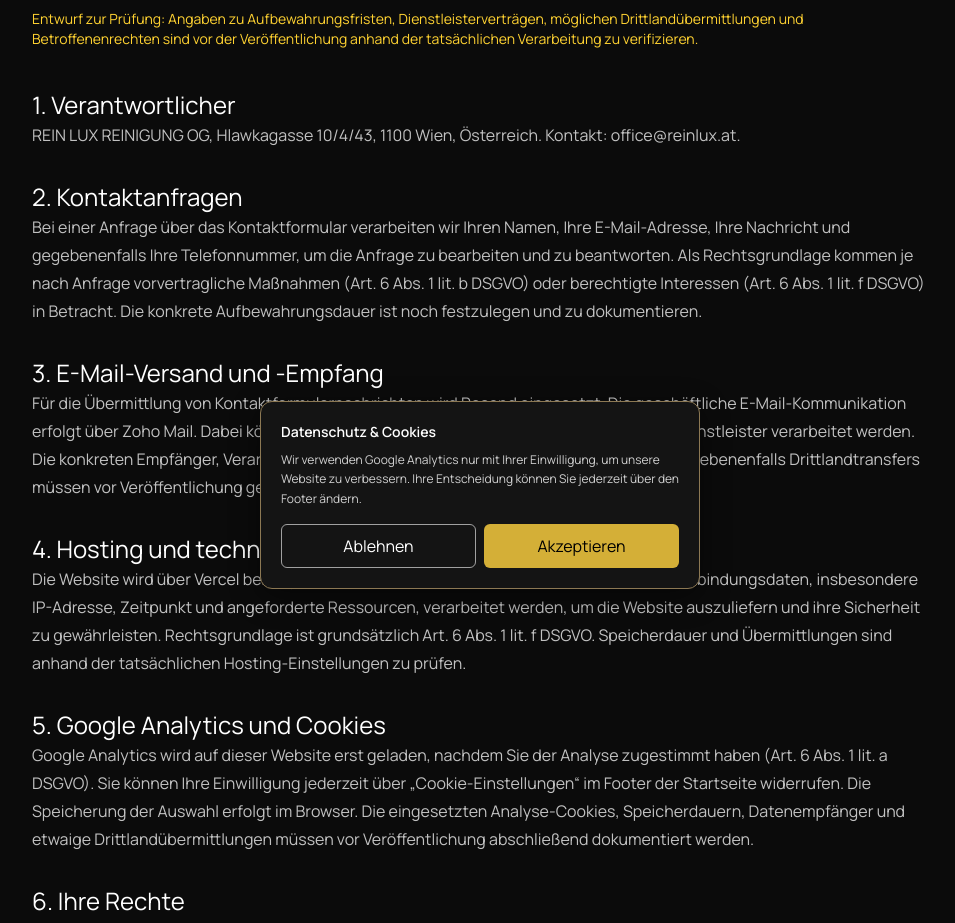
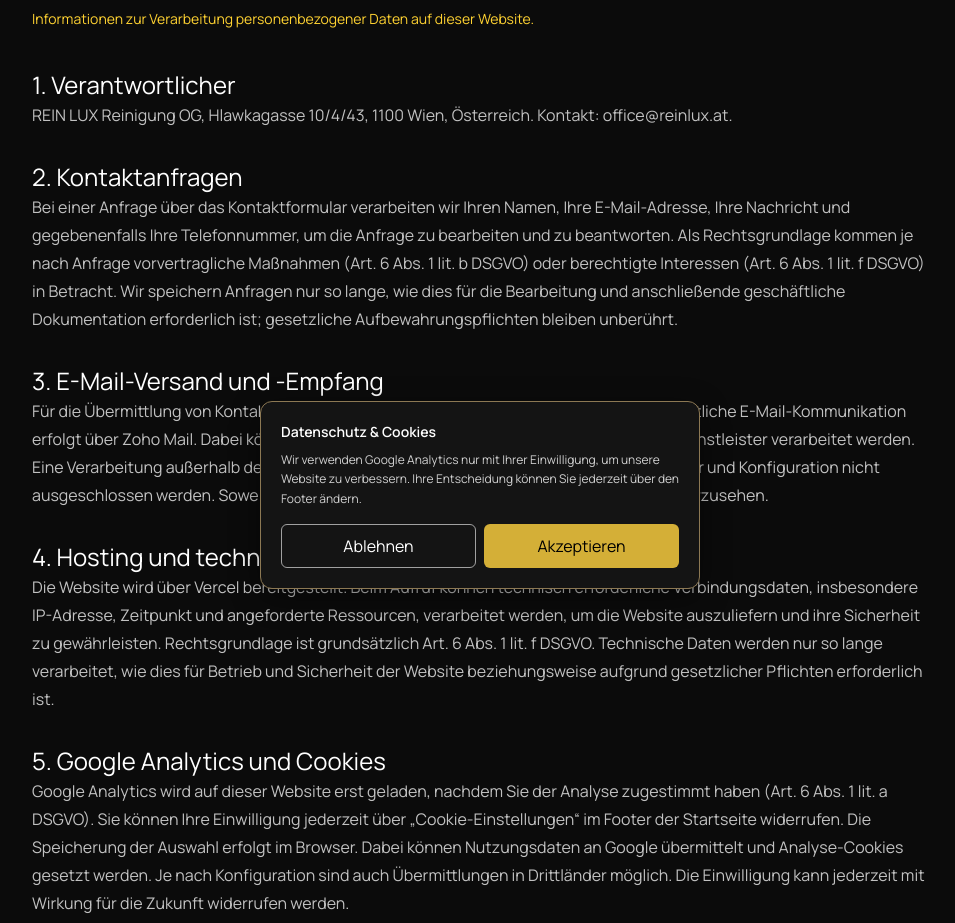
Before and after one commit to Leviackermana/rein-lux, a Next.js app: page /datenschutz in a window 1280 px wide. Shown: the part 199-1122 px from the top of the page, without its empty margins (160-1115 px from the left). Built offline with nearby package versions, Linux system fonts and the light colour scheme.

Commit message:
Refine privacy information and remove unfinished placeholder wording

```diff
--- a/app/datenschutz/page.tsx
+++ b/app/datenschutz/page.tsx
@@ -8,13 +8,13 @@ export default function Datenschutz() {
     <div className="section-shell max-w-4xl py-20 text-white/75">
       <Link href="/" className="text-[#D4AF37] hover:underline">← Zur Startseite</Link>
       <h1 className="font-display mt-10 text-5xl text-white">Datenschutzerklärung</h1>
-      <p className="mt-4 text-sm text-amber-300">Entwurf zur Prüfung: Angaben zu Aufbewahrungsfristen, Dienstleisterverträgen, möglichen Drittlandübermittlungen und Betroffenenrechten sind vor der Veröffentlichung anhand der tatsächlichen Verarbeitung zu verifizieren.</p>
+      <p className="mt-4 text-sm text-amber-300">Informationen zur Verarbeitung personenbezogener Daten auf dieser Website.</p>
       <div className="mt-10 space-y-8 leading-7">
-        <section><h2 className="text-2xl text-white">1. Verantwortlicher</h2><p>REIN LUX REINIGUNG OG, Hlawkagasse 10/4/43, 1100 Wien, Österreich. Kontakt: <a className="underline" href="mailto:office@reinlux.at">office@reinlux.at</a>.</p></section>
-        <section><h2 className="text-2xl text-white">2. Kontaktanfragen</h2><p>Bei einer Anfrage über das Kontaktformular verarbeiten wir Ihren Namen, Ihre E-Mail-Adresse, Ihre Nachricht und gegebenenfalls Ihre Telefonnummer, um die Anfrage zu bearbeiten und zu beantworten. Als Rechtsgrundlage kommen je nach Anfrage vorvertragliche Maßnahmen (Art. 6 Abs. 1 lit. b DSGVO) oder berechtigte Interessen (Art. 6 Abs. 1 lit. f DSGVO) in Betracht. Die konkrete Aufbewahrungsdauer ist noch festzulegen und zu dokumentieren.</p></section>
-        <section><h2 className="text-2xl text-white">3. E-Mail-Versand und -Empfang</h2><p>Für die Übermittlung von Kontaktformularnachrichten wird Resend eingesetzt. Die geschäftliche E-Mail-Kommunikation erfolgt über Zoho Mail. Dabei können Kontaktdaten und Nachrichteninhalte durch diese Dienstleister verarbeitet werden. Die konkreten Empfänger, Verarbeitungsstandorte, Auftragsverarbeitungsverträge und gegebenenfalls Drittlandtransfers müssen vor Veröffentlichung geprüft und ergänzt werden.</p></section>
-        <section><h2 className="text-2xl text-white">4. Hosting und technische Daten</h2><p>Die Website wird über Vercel bereitgestellt. Beim Aufruf können technisch erforderliche Verbindungsdaten, insbesondere IP-Adresse, Zeitpunkt und angeforderte Ressourcen, verarbeitet werden, um die Website auszuliefern und ihre Sicherheit zu gewährleisten. Rechtsgrundlage ist grundsätzlich Art. 6 Abs. 1 lit. f DSGVO. Speicherdauer und Übermittlungen sind anhand der tatsächlichen Hosting-Einstellungen zu prüfen.</p></section>
-        <section><h2 className="text-2xl text-white">5. Google Analytics und Cookies</h2><p>Google Analytics wird auf dieser Website erst geladen, nachdem Sie der Analyse zugestimmt haben (Art. 6 Abs. 1 lit. a DSGVO). Sie können Ihre Einwilligung jederzeit über „Cookie-Einstellungen“ im Footer der Startseite widerrufen. Die Speicherung der Auswahl erfolgt im Browser. Die eingesetzten Analyse-Cookies, Speicherdauern, Datenempfänger und etwaige Drittlandübermittlungen müssen vor Veröffentlichung abschließend dokumentiert werden.</p></section>
+        <section><h2 className="text-2xl text-white">1. Verantwortlicher</h2><p>REIN LUX Reinigung OG, Hlawkagasse 10/4/43, 1100 Wien, Österreich. Kontakt: <a className="underline" href="mailto:office@reinlux.at">office@reinlux.at</a>.</p></section>
+        <section><h2 className="text-2xl text-white">2. Kontaktanfragen</h2><p>Bei einer Anfrage über das Kontaktformular verarbeiten wir Ihren Namen, Ihre E-Mail-Adresse, Ihre Nachricht und gegebenenfalls Ihre Telefonnummer, um die Anfrage zu bearbeiten und zu beantworten. Als Rechtsgrundlage kommen je nach Anfrage vorvertragliche Maßnahmen (Art. 6 Abs. 1 lit. b DSGVO) oder berechtigte Interessen (Art. 6 Abs. 1 lit. f DSGVO) in Betracht. Wir speichern Anfragen nur so lange, wie dies für die Bearbeitung und anschließende geschäftliche Dokumentation erforderlich ist; gesetzliche Aufbewahrungspflichten bleiben unberührt.</p></section>
+        <section><h2 className="text-2xl text-white">3. E-Mail-Versand und -Empfang</h2><p>Für die Übermittlung von Kontaktformularnachrichten wird Resend eingesetzt. Die geschäftliche E-Mail-Kommunikation erfolgt über Zoho Mail. Dabei können Kontaktdaten und Nachrichteninhalte durch diese Dienstleister verarbeitet werden. Eine Verarbeitung außerhalb des Europäischen Wirtschaftsraums kann je nach Dienstleister und Konfiguration nicht ausgeschlossen werden. Soweit erforderlich, sind geeignete Garantien nach der DSGVO vorzusehen.</p></section>
+        <section><h2 className="text-2xl text-white">4. Hosting und technische Daten</h2><p>Die Website wird über Vercel bereitgestellt. Beim Aufruf können technisch erforderliche Verbindungsdaten, insbesondere IP-Adresse, Zeitpunkt und angeforderte Ressourcen, verarbeitet werden, um die Website auszuliefern und ihre Sicherheit zu gewährleisten. Rechtsgrundlage ist grundsätzlich Art. 6 Abs. 1 lit. f DSGVO. Technische Daten werden nur so lange verarbeitet, wie dies für Betrieb und Sicherheit der Website beziehungsweise aufgrund gesetzlicher Pflichten erforderlich ist.</p></section>
+        <section><h2 className="text-2xl text-white">5. Google Analytics und Cookies</h2><p>Google Analytics wird auf dieser Website erst geladen, nachdem Sie der Analyse zugestimmt haben (Art. 6 Abs. 1 lit. a DSGVO). Sie können Ihre Einwilligung jederzeit über „Cookie-Einstellungen“ im Footer der Startseite widerrufen. Die Speicherung der Auswahl erfolgt im Browser. Dabei können Nutzungsdaten an Google übermittelt und Analyse-Cookies gesetzt werden. Je nach Konfiguration sind auch Übermittlungen in Drittländer möglich. Die Einwilligung kann jederzeit mit Wirkung für die Zukunft widerrufen werden.</p></section>
         <section><h2 className="text-2xl text-white">6. Ihre Rechte</h2><p>Nach Maßgabe der DSGVO haben Sie insbesondere Rechte auf Auskunft, Berichtigung, Löschung, Einschränkung der Verarbeitung, Datenübertragbarkeit sowie Widerspruch und Widerruf erteilter Einwilligungen. Wenden Sie sich dazu an <a className="underline" href="mailto:office@reinlux.at">office@reinlux.at</a>. Sie können außerdem Beschwerde bei der österreichischen Datenschutzbehörde einlegen: <a className="underline" href="https://www.dsb.gv.at/" target="_blank" rel="noopener noreferrer">www.dsb.gv.at</a>.</p></section>
       </div>
       <p className="mt-12"><Link href="/impressum" className="text-[#D4AF37] underline">Impressum</Link></p>
```
